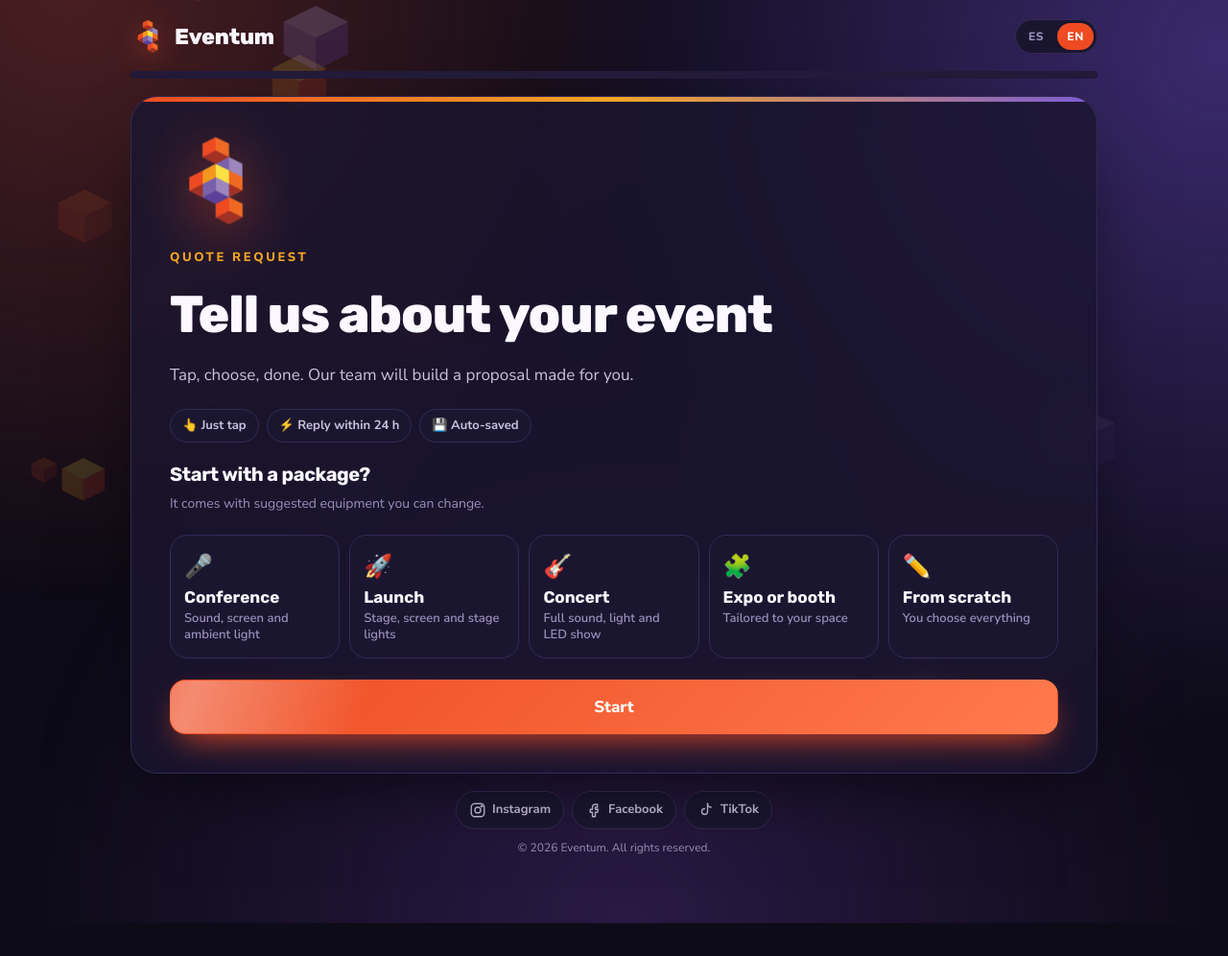
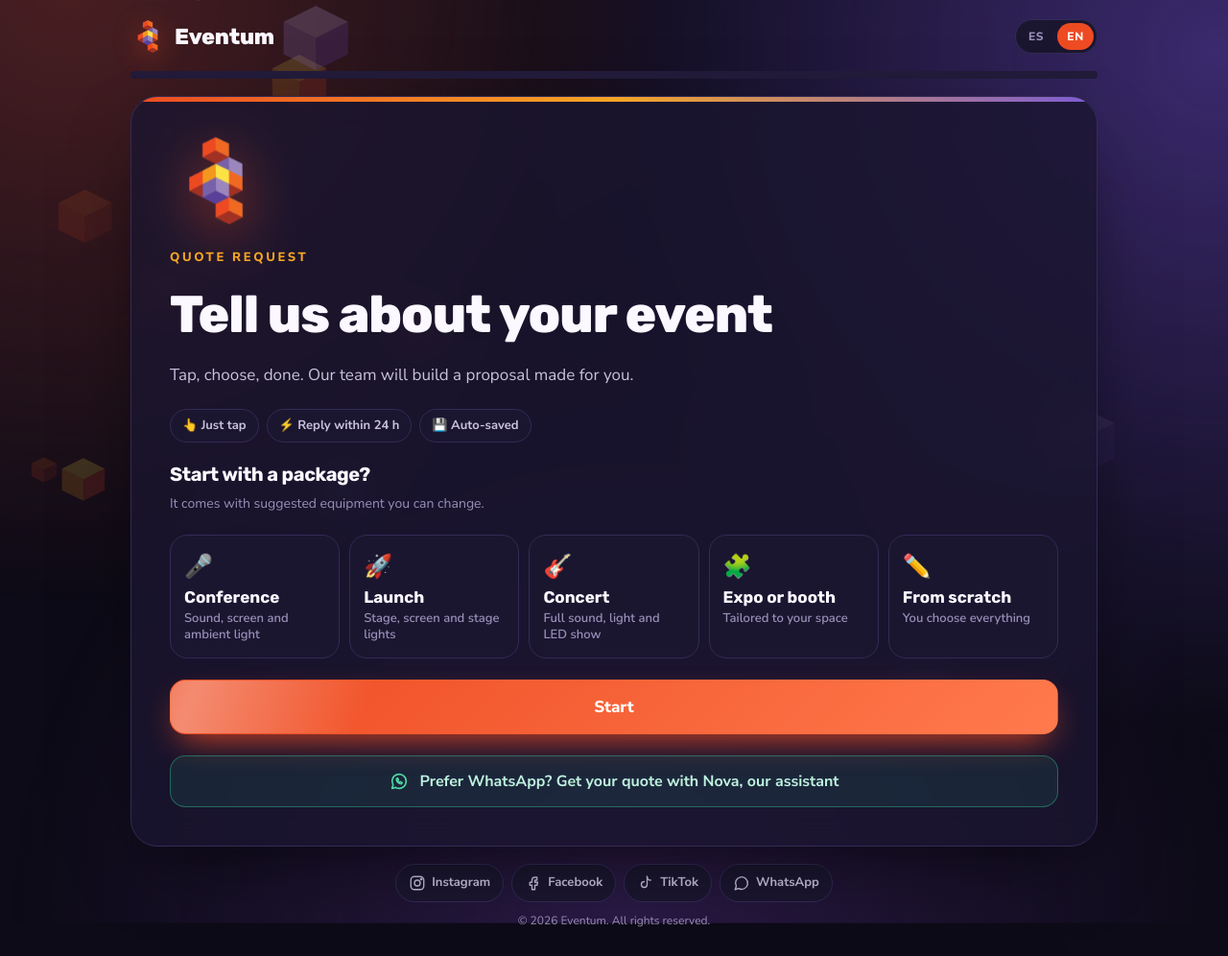
Before and after one commit to Eventumhn/cotiza, a plain HTML site: page index.html in a window 1280 px wide. Shown: the whole page at 96% size. Before the commit the page ends 920 px from the top, so only its background shows below. Drawn offline with Linux system fonts and the light colour scheme.

Commit message:
Cotiza: opción de cotizar con Nova por WhatsApp
Co-Authored-By: Claude Opus 5.5 <noreply@anthropic.com>
Claude-Session: https://claude.ai/code/session_018LxwSsBdk1RvaK3Jb8VU94

```diff
--- a/index.html
+++ b/index.html
@@ -281,6 +281,9 @@ footer{display:flex;flex-direction:column;gap:10px;align-items:center}
 .btn.wa{background:linear-gradient(135deg,#1f9e6e,#2fbf8f);border-color:transparent;color:#fff;text-decoration:none;text-align:center}
 .link-cot{color:var(--accent-2);font-weight:800;text-decoration:none}
 @media (min-width:900px){.acciones{display:grid;grid-template-columns:repeat(3,minmax(0,1fr))}}
+.nova-wa{display:flex;align-items:center;justify-content:center;gap:10px;padding:14px 16px;border-radius:16px;border:1px solid rgba(47,191,143,.45);background:rgba(47,191,143,.1);color:#bff3df;font-weight:700;text-decoration:none;text-align:center;transition:background .2s,transform .2s}
+.nova-wa:hover{background:rgba(47,191,143,.2);transform:translateY(-2px)}
+.nova-wa svg{width:22px;height:22px;flex:none;fill:none;stroke:#4fd6a3;stroke-width:1.8;stroke-linejoin:round}
 </style>
 </head>
 <body>
@@ -302,7 +305,7 @@ const PRM=new URLSearchParams(location.search);
 const DEMO=PRM.has("demo");
 const GALERIA=[]; // {src:"img/x.jpg", es:"Elegante", en:"Elegant"} — al agregar fotos aparece el paso "Inspiración"
 // Redes sociales: pon el enlace de cada una; las vacías no se muestran.
-const REDES=[["Instagram","https://www.instagram.com/eventumhn"],["Facebook","https://www.facebook.com/share/19JAutrwwo/"],["TikTok","https://www.tiktok.com/@eventumhn"],["WhatsApp",""],["LinkedIn",""],["Sitio web",""]];
+const REDES=[["Instagram","https://www.instagram.com/eventumhn"],["Facebook","https://www.facebook.com/share/19JAutrwwo/"],["TikTok","https://www.tiktok.com/@eventumhn"],["WhatsApp","https://wa.me/50499354582?text="+encodeURIComponent("¡Hola, Nova! 👋 Me gustaría cotizar un evento con Eventum. ¿Me ayudas?")],["LinkedIn",""],["Sitio web",""]];
 const ICR={Instagram:'<rect x="3" y="3" width="18" height="18" rx="5"/><circle cx="12" cy="12" r="4"/><circle cx="17.5" cy="6.5" r="1"/>',Facebook:'<path d="M14 8h3V4h-3a4 4 0 0 0-4 4v3H7v4h3v6h4v-6h3l1-4h-4V8z"/>',TikTok:'<path d="M14 3v11a4 4 0 1 1-4-4"/><path d="M14 3c0 3 2 5 5 5"/>',WhatsApp:'<path d="M3 21l1.6-4.7A8.5 8.5 0 1 1 8 19.6z"/>',LinkedIn:'<rect x="3" y="3" width="18" height="18" rx="3"/><path d="M8 10v7M8 7v.01M12 17v-4a2 2 0 0 1 4 0v4M12 10v7"/>',"Sitio web":'<circle cx="12" cy="12" r="9"/><path d="M3 12h18M12 3a14 14 0 0 1 0 18M12 3a14 14 0 0 0 0 18"/>'};
 function redesHTML(){const r=REDES.filter(x=>x[1]);if(!r.length)return"";return `<div class="redes">${r.map(([n,u])=>`<a href="${esc(u)}" target="_blank" rel="noopener" aria-label="${n}"><svg viewBox="0 0 24 24">${ICR[n]}</svg><span>${n}</span></a>`).join("")}</div>`}
 const LS="eventumCot1", LS_MIS="eventumCotMis";
@@ -316,7 +319,7 @@ es:{start:"Empezar",cont:"Continuar donde quedaste",next:"Siguiente",back:"Atrá
  eye:"Solicitud de cotización",h1:"Cuéntanos de tu evento",lead:"Tocas, eliges y listo. Con esto nuestro equipo arma una propuesta a tu medida.",pill1:"👆 Solo tocar",pill2:"⚡ Respuesta en menos de 24 h",pill3:"💾 Se guarda solo",
  packT:"¿Quieres empezar con un paquete?",packH:"Viene con equipo sugerido que puedes cambiar.",retoma:"Tienes una solicitud a medias.",misT:"Tus solicitudes enviadas",ver:"Ver estado",
  s_contacto:"Contacto",s_evento:"Tu evento",s_lugar:"Lugar",s_necesita:"Lo que necesitas",s_detalle:"Detalles",s_cierre:"Para terminar",
- q_contacto:"¿Con quién hablamos?",invP:"¿Cuántas personas? Ej. 350",verEst:"Ver el estado de mi solicitud",verCot:"Ver mi cotización",hablar:"Hablar por WhatsApp con",siguePaso:"¿Qué te pareció tu cotización?",aprobar:"Aprobar cotización",cambiar:"Quiero hacer cambios",confAprob:"¿Confirmas que apruebas la cotización?",confAprobH:"Le avisaremos a tu coordinadora para reservar la fecha y coordinar los siguientes pasos.",siAprobar:"Sí, aprobar",queCambiar:"¿Qué te gustaría cambiar?",notaP:"Cuéntanos el cambio (opcional)",enviarCambios:"Enviar cambios",cambiosErr:"Elige qué cambiar o escribe una nota.",cambiosOk:"¡Recibimos tus cambios!",cambiosOkH:"{r} te enviará una nueva versión de la cotización.",confirmado:"¡Tu evento está confirmado!",confirmadoH:"{r} te contactará para el anticipo, los datos de facturación y los detalles del montaje.",equipo:"Nuestro equipo",ajustando:"Estamos ajustando tu cotización",ajustandoH:"Te enviaremos la nueva versión con los cambios que pediste.",pais:"Código de país",emp:"Empresa o marca",nom:"Tu nombre",wa:"WhatsApp",correo:"Correo",opt:"(opcional)",conocio:"¿Cómo nos conociste?",
+ q_contacto:"¿Con quién hablamos?",invP:"¿Cuántas personas? Ej. 350",verEst:"Ver el estado de mi solicitud",verCot:"Ver mi cotización",hablar:"Hablar por WhatsApp con",novaWa:"¿Prefieres por WhatsApp? Cotiza con Nova, nuestra asistente",novaMsg:"¡Hola, Nova! 👋 Vi el formulario de cotización de Eventum y prefiero cotizar mi evento por aquí. ¿Me ayudas?",siguePaso:"¿Qué te pareció tu cotización?",aprobar:"Aprobar cotización",cambiar:"Quiero hacer cambios",confAprob:"¿Confirmas que apruebas la cotización?",confAprobH:"Le avisaremos a tu coordinadora para reservar la fecha y coordinar los siguientes pasos.",siAprobar:"Sí, aprobar",queCambiar:"¿Qué te gustaría cambiar?",notaP:"Cuéntanos el cambio (opcional)",enviarCambios:"Enviar cambios",cambiosErr:"Elige qué cambiar o escribe una nota.",cambiosOk:"¡Recibimos tus cambios!",cambiosOkH:"{r} te enviará una nueva versión de la cotización.",confirmado:"¡Tu evento está confirmado!",confirmadoH:"{r} te contactará para el anticipo, los datos de facturación y los detalles del montaje.",equipo:"Nuestro equipo",ajustando:"Estamos ajustando tu cotización",ajustandoH:"Te enviaremos la nueva versión con los cambios que pediste.",pais:"Código de país",emp:"Empresa o marca",nom:"Tu nombre",wa:"WhatsApp",correo:"Correo",opt:"(opcional)",conocio:"¿Cómo nos conociste?",
  q_evento:"¿Qué tipo de evento es?",varias:"Puedes elegir varias opciones.",q_fecha:"¿Cuándo es?",q_espacio:"¿De qué tamaño?",lucesH2:"¿Qué tipo de iluminación buscas? Puedes elegir varias.",mult:"varias",fecha:"Fecha del evento",sinFecha:"Aún no tengo fecha",fEst:"¿La fecha está…?",dias:"¿Cuántos días dura?",horario:"Horario",
  q_lugar:"¿Dónde será?",ciudad:"Ciudad",cOtra:"¿Qué ciudad?",tLugar:"Tipo de lugar",tam:"Tamaño del salón o espacio",inv:"Invitados aproximados",lugar:"Nombre del lugar o salón",
  q_necesita:"¿Qué necesitas para tu evento?",necH:"Marca todo lo que aplique.",
@@ -337,7 +340,7 @@ en:{start:"Start",cont:"Continue where you left off",next:"Next",back:"Back",sen
  eye:"Quote request",h1:"Tell us about your event",lead:"Tap, choose, done. Our team will build a proposal made for you.",pill1:"👆 Just tap",pill2:"⚡ Reply within 24 h",pill3:"💾 Auto-saved",
  packT:"Start with a package?",packH:"It comes with suggested equipment you can change.",retoma:"You have an unfinished request.",misT:"Your sent requests",ver:"See status",
  s_contacto:"Contact",s_evento:"Your event",s_lugar:"Venue",s_necesita:"What you need",s_detalle:"Details",s_cierre:"Wrap up",
- q_contacto:"Who are we talking to?",invP:"How many people? e.g. 350",verEst:"See my request status",verCot:"See my quote",hablar:"WhatsApp",siguePaso:"What did you think of your quote?",aprobar:"Approve quote",cambiar:"I want changes",confAprob:"Do you confirm you approve the quote?",confAprobH:"We'll let your coordinator know to book the date and plan next steps.",siAprobar:"Yes, approve",queCambiar:"What would you like to change?",notaP:"Tell us the change (optional)",enviarCambios:"Send changes",cambiosErr:"Pick what to change or write a note.",cambiosOk:"We got your changes!",cambiosOkH:"{r} will send you a new version of the quote.",confirmado:"Your event is confirmed!",confirmadoH:"{r} will contact you about the deposit, billing details and setup.",equipo:"Our team",ajustando:"We're updating your quote",ajustandoH:"We'll send you the new version with the changes you asked for.",pais:"Country code",emp:"Company or brand",nom:"Your name",wa:"WhatsApp",correo:"Email",opt:"(optional)",conocio:"How did you find us?",
+ q_contacto:"Who are we talking to?",invP:"How many people? e.g. 350",verEst:"See my request status",verCot:"See my quote",hablar:"WhatsApp",novaWa:"Prefer WhatsApp? Get your quote with Nova, our assistant",novaMsg:"Hi Nova! 👋 I saw Eventum's quote form and I'd rather quote my event here. Can you help me?",siguePaso:"What did you think of your quote?",aprobar:"Approve quote",cambiar:"I want changes",confAprob:"Do you confirm you approve the quote?",confAprobH:"We'll let your coordinator know to book the date and plan next steps.",siAprobar:"Yes, approve",queCambiar:"What would you like to change?",notaP:"Tell us the change (optional)",enviarCambios:"Send changes",cambiosErr:"Pick what to change or write a note.",cambiosOk:"We got your changes!",cambiosOkH:"{r} will send you a new version of the quote.",confirmado:"Your event is confirmed!",confirmadoH:"{r} will contact you about the deposit, billing details and setup.",equipo:"Our team",ajustando:"We're updating your quote",ajustandoH:"We'll send you the new version with the changes you asked for.",pais:"Country code",emp:"Company or brand",nom:"Your name",wa:"WhatsApp",correo:"Email",opt:"(optional)",conocio:"How did you find us?",
  q_evento:"What kind of event is it?",varias:"You can pick more than one.",q_fecha:"When is it?",q_espacio:"How big is it?",lucesH2:"What kind of lighting are you after? You can pick several.",mult:"several",fecha:"Event date",sinFecha:"No date yet",fEst:"The date is…",dias:"How many days?",horario:"Schedule",
  q_lugar:"Where will it be?",ciudad:"City",cOtra:"Which city?",tLugar:"Type of venue",tam:"Room or space size",inv:"Approximate guests",lugar:"Venue name",
  q_necesita:"What do you need for your event?",necH:"Select everything that applies.",
@@ -508,7 +511,8 @@ function render(){
   <div class="retoma" id="misBox" hidden></div>
   <h2 style="font-size:20px">${t("packT")}</h2><p class="hint" style="margin-top:-14px">${t("packH")}</p>
   <div class="packs">${PACKS.map(p=>`<button class="pack" data-pack="${p.id}" aria-pressed="${A.paquete===p.id}"><span class="ico">${p.ico}</span><b>${p[LANG][0]}</b><small>${p[LANG][1]}</small></button>`).join("")}</div>
-  <nav class="ctrl"><button class="btn primary" data-go="1" id="next">${t("start")}</button></nav></section>`;if(mis.length)verificarMis();return}
+  <nav class="ctrl"><button class="btn primary" data-go="1" id="next">${t("start")}</button></nav>
+  <a class="nova-wa" href="https://wa.me/50499354582?text=${encodeURIComponent(t("novaMsg"))}" target="_blank" rel="noopener"><svg viewBox="0 0 24 24" aria-hidden="true"><path d="M20 12a8 8 0 0 1-11.8 7L4 20l1.1-4A8 8 0 1 1 20 12z"/><path d="M9 9.5c0 3 2.5 5.5 5.5 5.5l1-1.5-2-1-1 .8a4 4 0 0 1-2-2l.8-1-1-2z"/></svg><span>${t("novaWa")}</span></a></section>`;if(mis.length)verificarMis();return}
  if(q.type==="fin"){m.innerHTML=finHTML();return}
  if(q.type==="seg"){m.innerHTML=`<section class="card enter"><span class="eyebrow">${t("segEye")}</span><h2>${t("cargando")}</h2></section>`;cargarSeg();return}
  const vs=vis(),last=vs[vs.length-1]===q;
```
